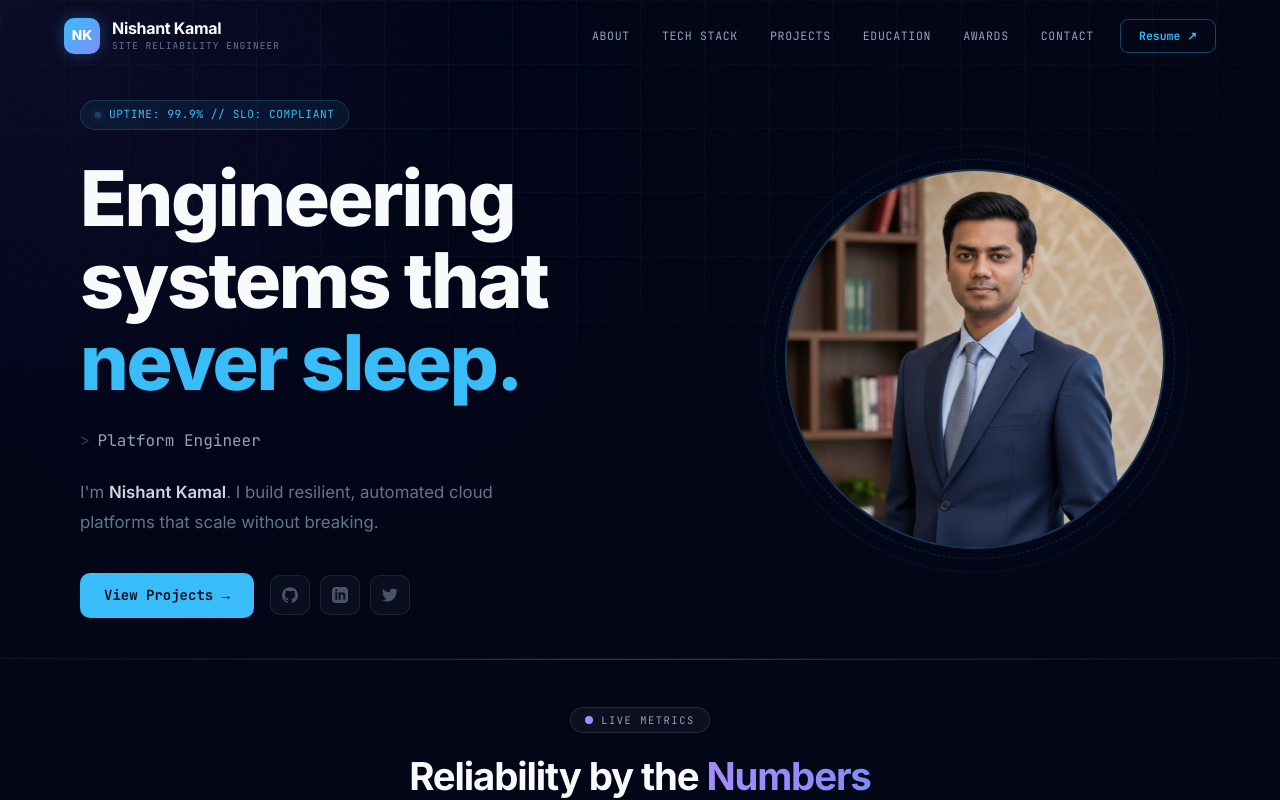
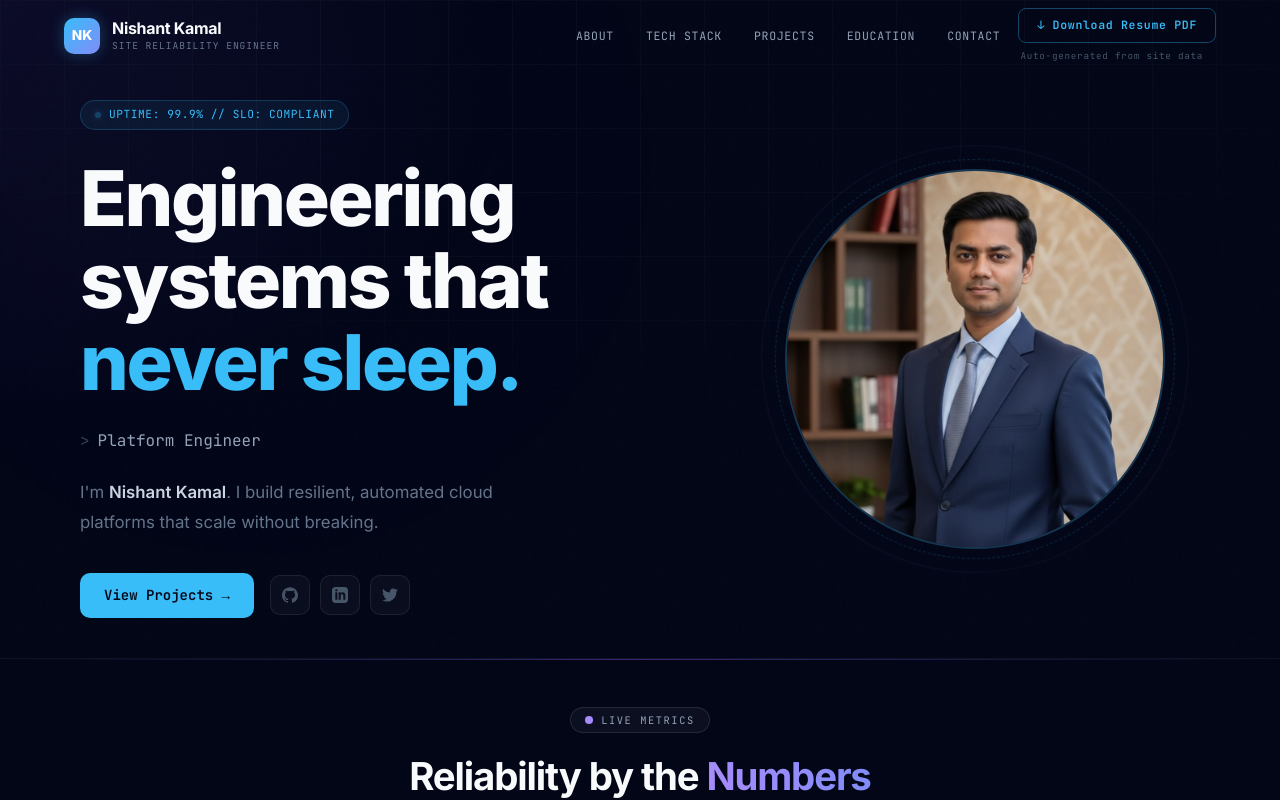
Before and after one commit to nishant-kamal/nishant-portfolio, a Next.js app: page / in a window 1280 px wide. Shown: the top 800 px of the page. Built offline with nearby package versions, Linux system fonts and the light colour scheme.

Commit message:
Update Navbar.js

```diff
--- a/components/Navbar.js
+++ b/components/Navbar.js
@@ -2,13 +2,13 @@
 
 // Removed unused `useCallback` import
 import { useState, useEffect } from "react";
+import Resume from "./Resume";
 
 const navItems = [
   { name: "About",      link: "#about" },
   { name: "Tech Stack", link: "#skills" },
   { name: "Projects",   link: "#projects" },
   { name: "Education",  link: "#education" },
-  { name: "Awards",     link: "#awards" },
   { name: "Contact",    link: "#contact" },
 ];
 
@@ -259,15 +259,7 @@ export default function Navbar() {
                 {item.name}
               </a>
             ))}
-            <a
-              href="/resume.pdf"
-              target="_blank"
-              rel="noopener noreferrer"
-              className="nav-resume"
-              aria-label="View resume (opens PDF in new tab)"
-            >
-              Resume ↗
-            </a>
+            <Resume />
           </div>
 
           {/* Mobile hamburger */}
@@ -303,16 +295,9 @@ export default function Navbar() {
                 {item.name}
               </a>
             ))}
-            <a
-              href="/resume.pdf"
-              target="_blank"
-              rel="noopener noreferrer"
-              className="mobile-resume"
-              tabIndex={open ? 0 : -1}
-              aria-label="View resume (opens PDF in new tab)"
-            >
-              Resume ↗
-            </a>
+            <div style={{ marginTop: "12px" }}>
+              <Resume />
+            </div>
           </div>
         </div>
 
```
